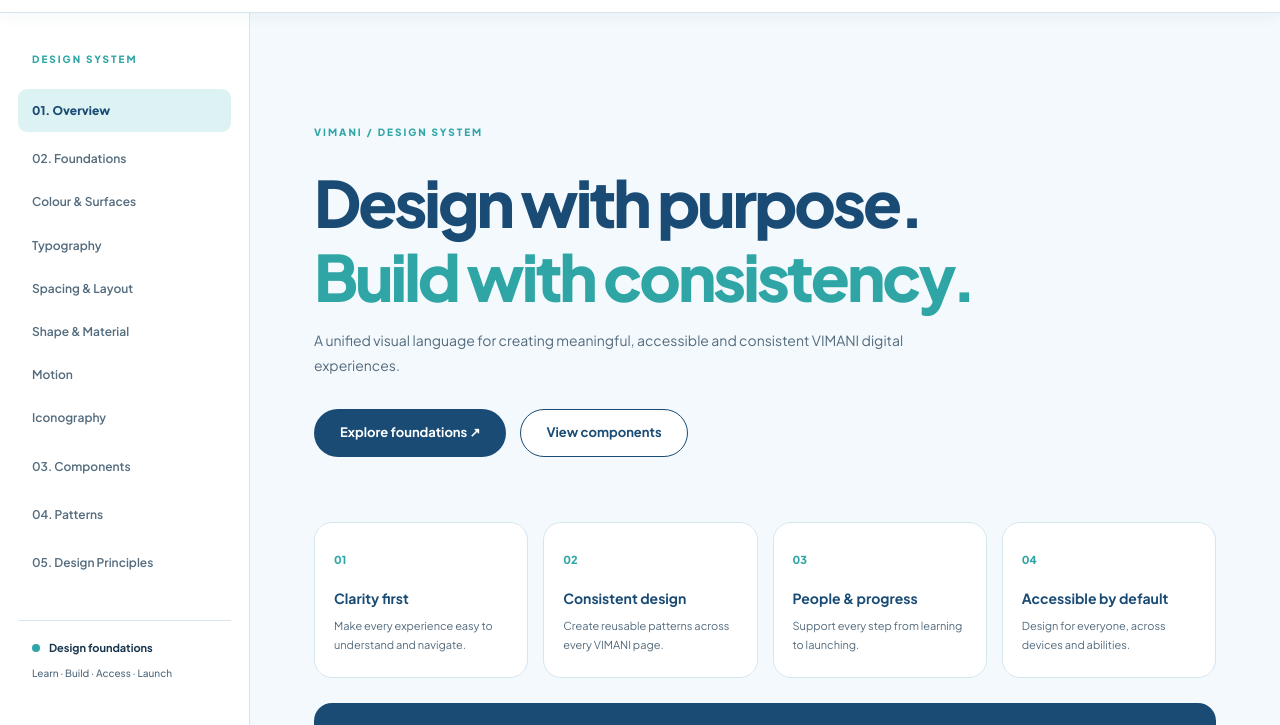
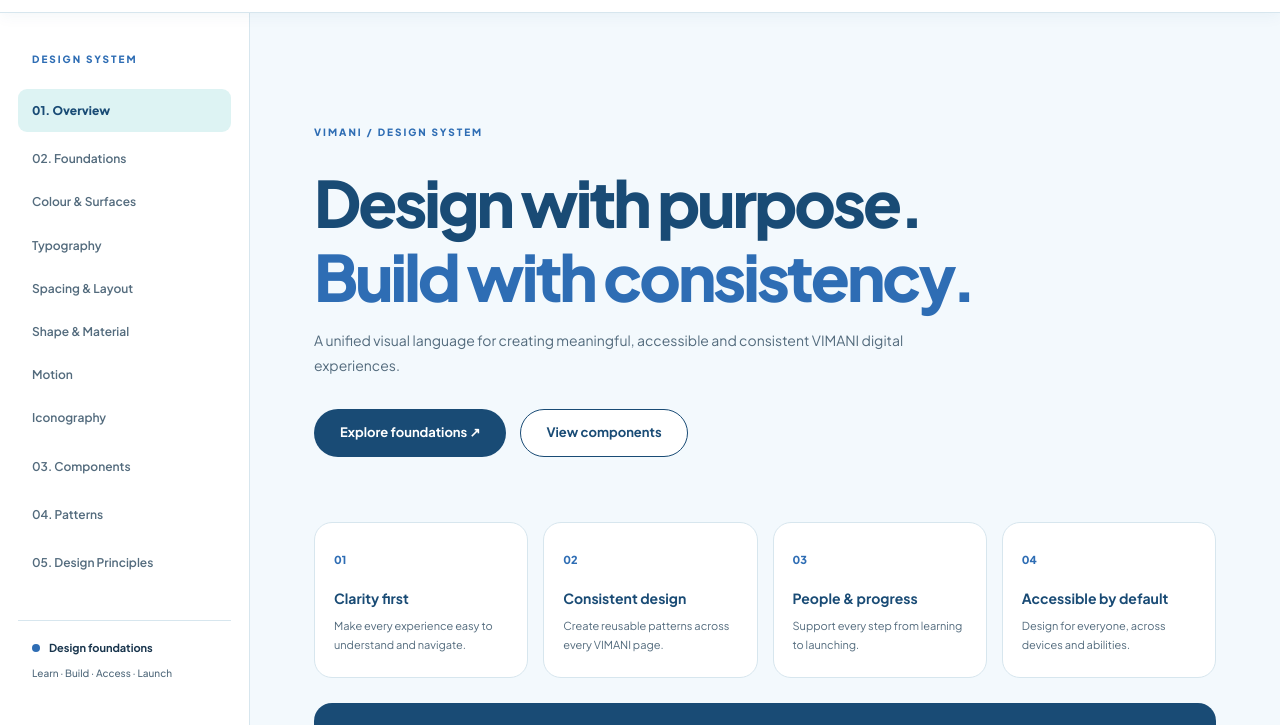
Before and after one commit to Rathunuu/vimani-design-system, a plain HTML site: page index.html in a window 1280 px wide. Shown: the part 63-788 px from the top of the page. Drawn offline with Linux system fonts and the light colour scheme.

Commit message:
Update teal color variable in style.css

```diff
--- a/style.css
+++ b/style.css
@@ -1,4 +1,3 @@
-
 /* =========================================
    VIMANI DESIGN SYSTEM
    Version 1.0
@@ -6,7 +5,7 @@
 
 :root {
   --navy: #194B75;
-  --teal: #2FA6A5;
+  --teal: #2E6DB4;
   --aqua: #DDF3F3;
   --ice: #F3F9FD;
   --white: #FFFFFF;
```
